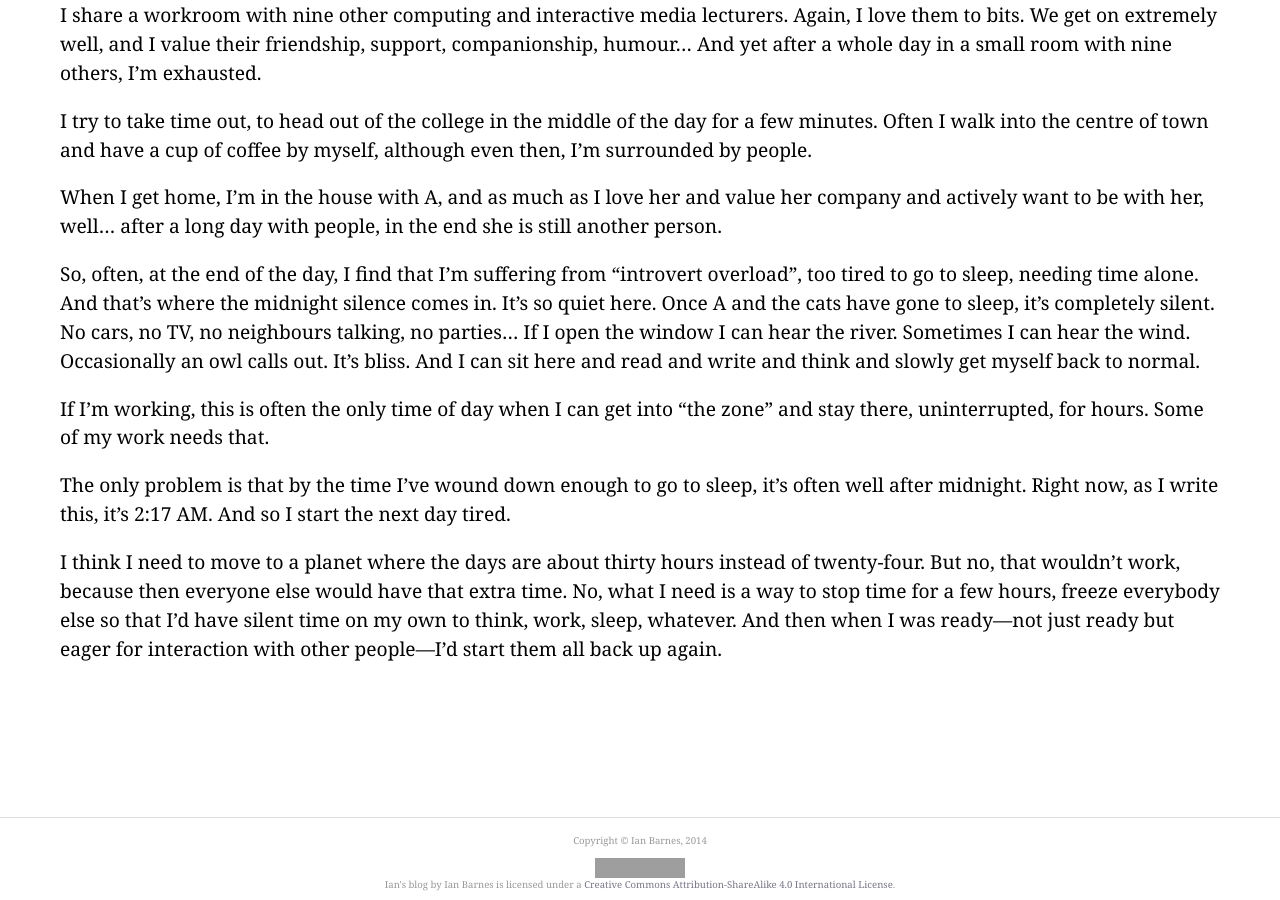
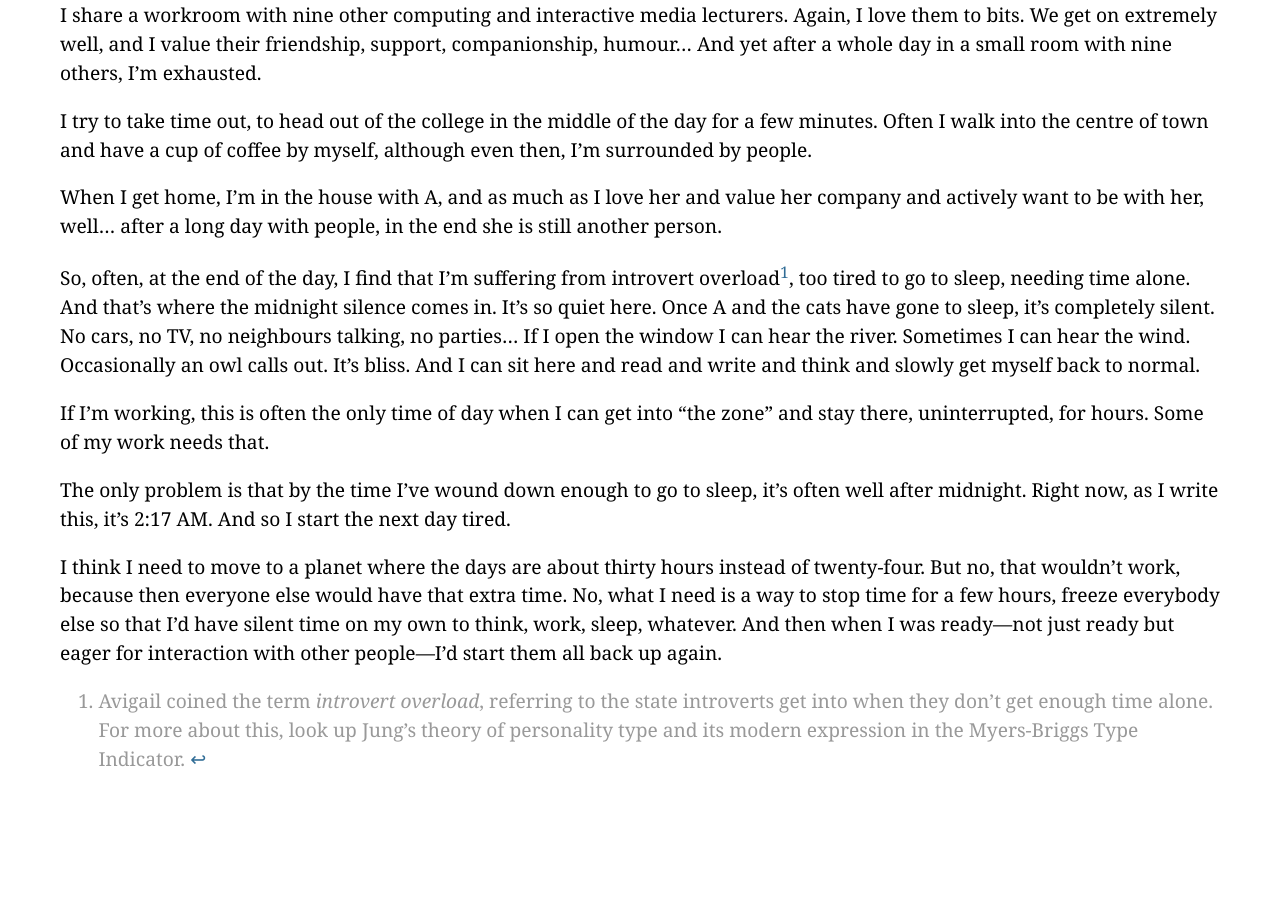
Before and after one commit to ian-barnes/ian-barnes.github.io, a Jekyll site: the page built from _posts/2014-01-17-Midnight-silence.md, in a window 1280 px wide and 900 px high, scrolled down 588 px. Built offline with Jekyll 4.4.1, drawn with Linux system fonts in a browser that asks for light colours; some web fonts are replaced; Markdown is read by kramdown in place of the engine named in the settings; grey boxes are pictures that could not be loaded.

Commit message:
Acknowledge A for "introvert overload"

```diff
--- a/_posts/2014-01-17-Midnight-silence.md
+++ b/_posts/2014-01-17-Midnight-silence.md
@@ -32,7 +32,7 @@ well... after a long day with people, in the end she is still
 another person.
 
 So, often, at the end of the day, I find that I'm suffering from
-"introvert overload", too tired to go to sleep, needing time
+introvert overload[^1], too tired to go to sleep, needing time
 alone. And that's where the midnight silence comes in. It's so
 quiet here. Once A and the cats have gone to sleep, it's
 completely silent. No cars, no TV, no neighbours talking, no
@@ -57,3 +57,5 @@ else so that I'd have silent time on my own to think, work,
 sleep, whatever. And then when I was ready---not just ready but
 eager for interaction with other people---I'd start them all
 back up again.
+
+[^1]: Avigail coined the term *introvert overload*, referring to the state introverts get into when they don't get enough time alone. For more about this, look up Jung's theory of personality type and its modern expression in the Myers-Briggs Type Indicator.
```
